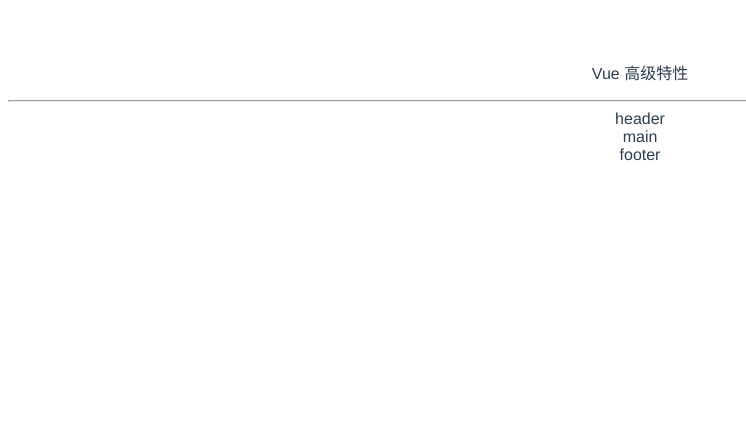
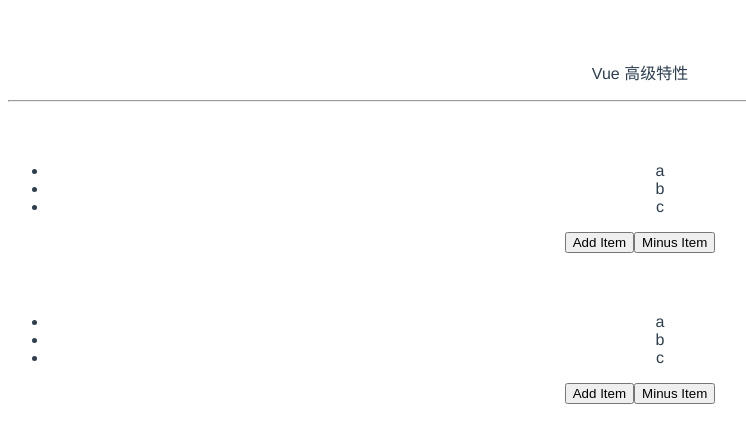
Before and after one commit to micro1226/test-vue, a Vue app: page / in a window 1280 px wide. Shown: the top 442 px of the page, without its empty margins (0-746 px from the left). Built offline with nearby package versions, Linux system fonts and the light colour scheme.

Commit message:
动态组件 异步加载

```diff
--- a/src/components/AdvancedUse/index.vue
+++ b/src/components/AdvancedUse/index.vue
@@ -1,11 +1,12 @@
 <template>
   <div>
     <p>Vue 高级特性</p>
-        <hr>
+    <hr />
 
     <!-- <p>{{name}}</p> -->
     <!-- <CustomeModel v-model="name"/> -->
-        <!-- <NextTick /> -->
+    <NextTick />
+    <component :is="NextTickName" />
     <!-- <SlotDemo :url="website.url" >
             {{website.title}}
         </SlotDemo> -->
@@ -16,41 +17,45 @@
             </template>
         </ScopedSlotDemo> -->
 
-        <NamedSlot :url="website.url">
-            <!-- 缩写<template #header> -->
+    <!-- <NamedSlot :url="website.url">
       <template v-slot:header>
         header
       </template>
-            <!-- <template #header>
-                header
-            </template> -->
-            <template >
-                main
-            </template>
+      <template> main </template>
       <template v-slot:footer>
         footer
       </template>
-        </NamedSlot>
+    </NamedSlot> -->
+
+    <div v-for="(val, key) in testData" :key="key">
+      <component :is="val.type" />
+    </div>
   </div>
 </template>
 
 <script>
 // import CustomeModel from './CustomModel'
-// import NextTick from './NextTick'
+import NextTick from './NextTick'
 // import SlotDemo from './SlotDemo'
 // import ScopedSlotDemo from './ScopedSlotDemo'
-import NamedSlot from './NamedSlot'
+// import NamedSlot from './NamedSlot'
 
 export default {
   components: {
-        NamedSlot
+    // NamedSlot
     // ScopedSlotDemo
     // SlotDemo
-        // NextTick
+    NextTick,
+    // ScopedSlotDemo: () => {
+    //     return import('./ScopedSlotDemo')
+    // },
+    // ScopedSlotDemo: () => import('./ScopedSlotDemo')
     // CustomeModel
-
   },
-    data() {
+  created () {
+    console.log(this.testData)
+  },
+  data () {
     return {
       name: 'mary',
       person: {
@@ -60,12 +65,17 @@ export default {
         url: 'http://imooc.com',
         title: 'imooc',
         subTitle: 'muke'
+      },
+      NextTickName: 'NextTick',
+      newsData: ['text', 'text', 'image'],
+      testData: {
+        1: { type: 'text' },
+        2: { type: 'text' },
+        3: { type: 'image' }
       }
     }
   }
 }
 </script>
 
-<style lang="less" scoped>
-
-</style>
+<style lang="less" scoped></style>
```
Lines whose indentation alone changed are shown as unchanged.
